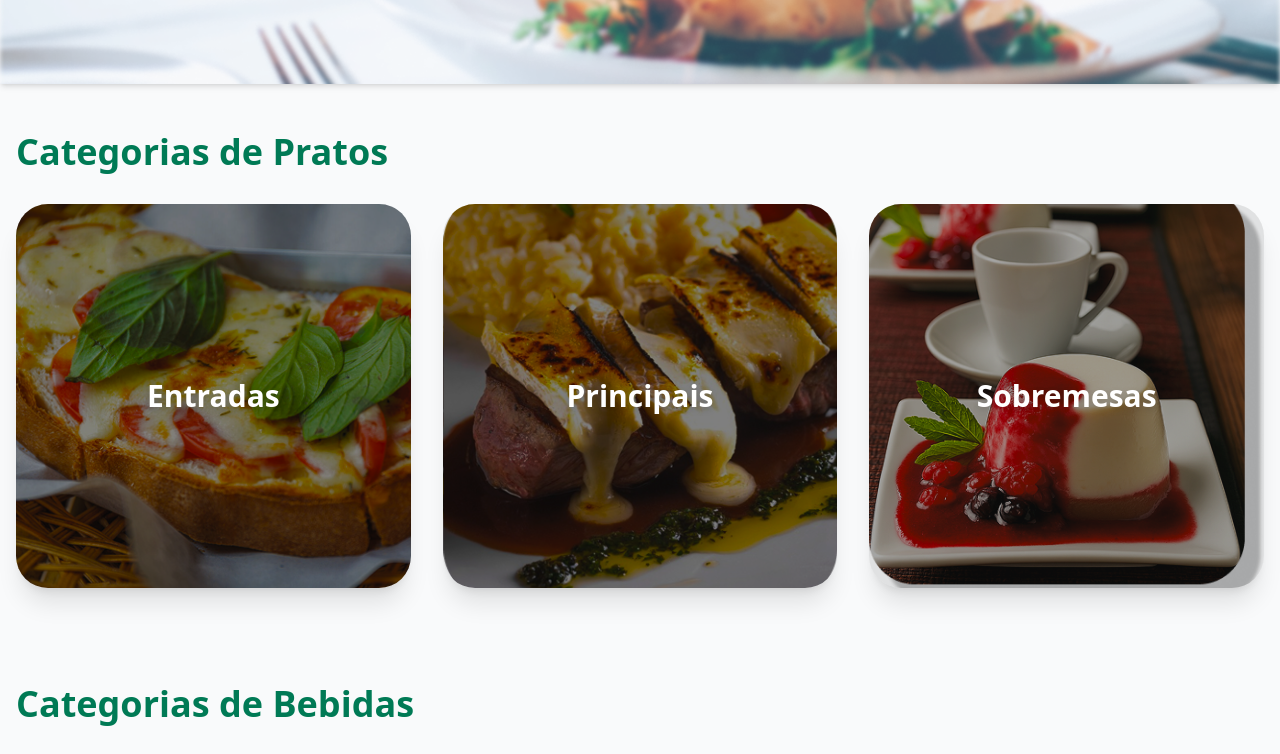
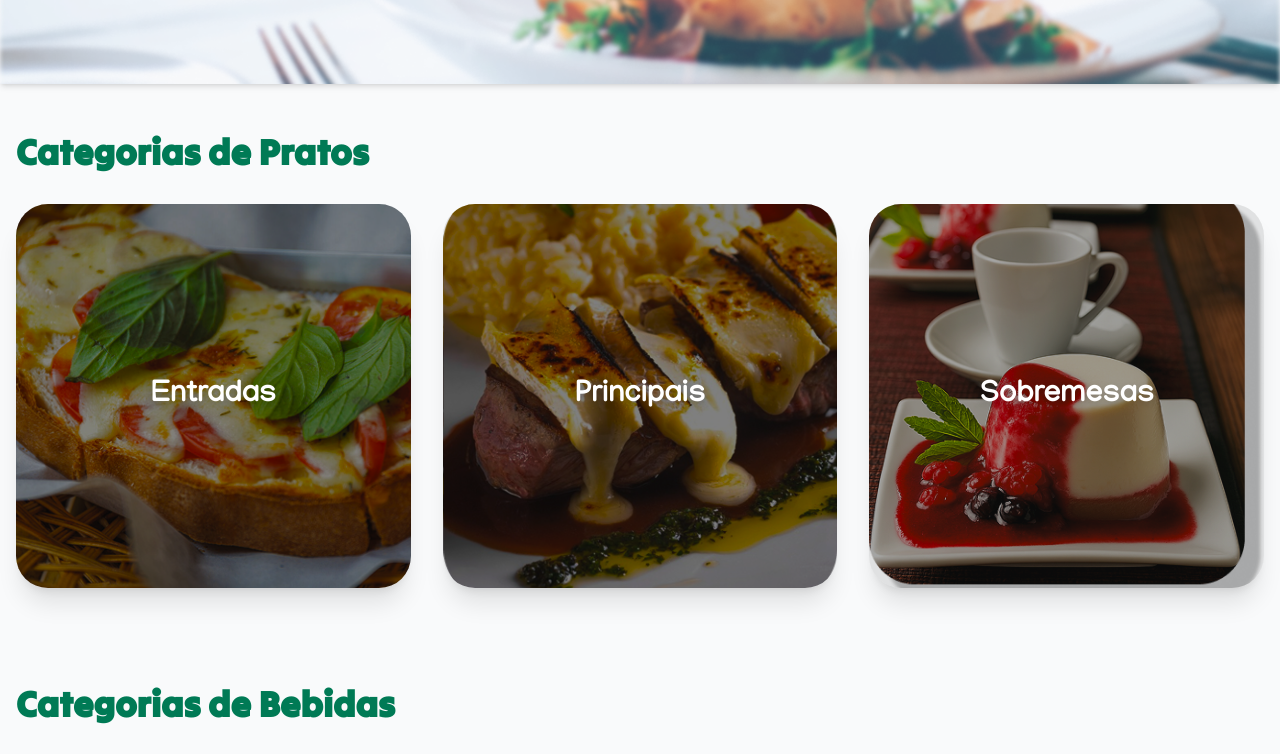
Before and after one commit to rciteli/estancia-gourmet, a Next.js app: page /pratos in a window 1280 px wide. Shown: the part 300-1054 px from the top of the page. Built offline with nearby package versions, Linux system fonts and the light colour scheme.

Commit message:
commit alteracao todas as fontes

```diff
--- a/src/app/chefs/page.tsx
+++ b/src/app/chefs/page.tsx
@@ -27,7 +27,7 @@ const chefs = [
 
 export default function ChefsPage() {
     return (
-        <div className="min-h-screen bg-gray-50">
+        <div className="min-h-screen bg-gray-50 lohit">
             <Header />
             <main className="container mx-auto px-4 py-12">
                 {/* Cabeçalho */}
--- a/src/app/pratos/[categoria]/[id]/page.tsx
+++ b/src/app/pratos/[categoria]/[id]/page.tsx
@@ -33,7 +33,7 @@ export default function DetalhePrato() {
   }
 
   return (
-    <div className="min-h-screen bg-gray-50 py-10 px-4">
+    <div className="min-h-screen bg-gray-50 py-10 px-4 manjari">
       <div className="max-w-3xl h-screen mx-auto bg-white rounded-2xl shadow-lg overflow-hidden">
         <img
           src={prato.imagem}
--- a/src/app/pratos/[categoria]/page.tsx
+++ b/src/app/pratos/[categoria]/page.tsx
@@ -38,7 +38,7 @@ export default function ListaEntradas() {
                            params.categoria.slice(1).toLowerCase();
 
   return (
-    <div className="container mx-auto p-4">
+    <div className="container mx-auto p-4 manjari">
       <h1 className="text-3xl font-bold text-emerald-700 mb-8">
         {categoriaFormatada}
       </h1>
--- a/src/app/pratos/page.tsx
+++ b/src/app/pratos/page.tsx
@@ -22,7 +22,7 @@ export default function PratosPage() {
         <Header />
         {/* Seção de Pratos */}
         <section className="container mx-auto px-4 py-12">
-          <h2 className="mb-8 text-4xl font-bold text-emerald-700">Categorias de Pratos</h2>
+          <h2 className="mb-8 text-4xl font-bold text-emerald-700 tilt">Categorias de Pratos</h2>
           <div className="grid grid-cols-1 gap-8 md:grid-cols-3">
             {categoriasPratos.map((categoria) => (
               <CategoryCard
@@ -37,7 +37,7 @@ export default function PratosPage() {
 
         {/* Seção de Bebidas */}
         <section className="container mx-auto px-4 py-12">
-          <h2 className="mb-8 text-4xl font-bold text-emerald-700">Categorias de Bebidas</h2>
+          <h2 className="mb-8 text-4xl font-bold text-emerald-700 tilt">Categorias de Bebidas</h2>
           <div className="grid grid-cols-1 gap-8 md:grid-cols-3">
             {categoriasBebidas.map((categoria) => (
               <CategoryCard
--- a/src/components/CategoryCard/CategoryCard.tsx
+++ b/src/components/CategoryCard/CategoryCard.tsx
@@ -11,7 +11,7 @@ export default function CategoryCard({ title, image, href }: CategoryCardProps)
   return (
     <Link href={href} className="group relative block h-96 w-full overflow-hidden rounded-4xl shadow-xl transition-transform duration-300 hover:scale-105">
       <div
-        className="h-full w-full bg-cover bg-center"
+        className="h-full w-full bg-cover bg-center manjari"
         style={{ backgroundImage: `url(${image})` }}
       >
         <div className="absolute inset-0 bg-black/10 transition-colors duration-300 group-hover:bg-black/30">
```
